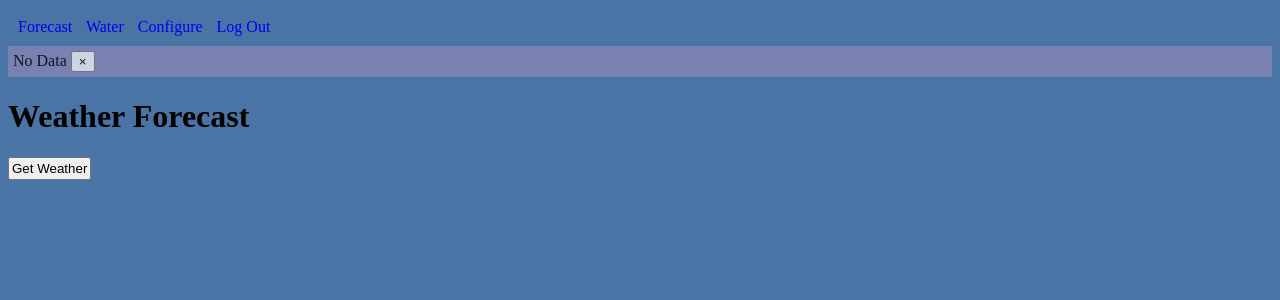
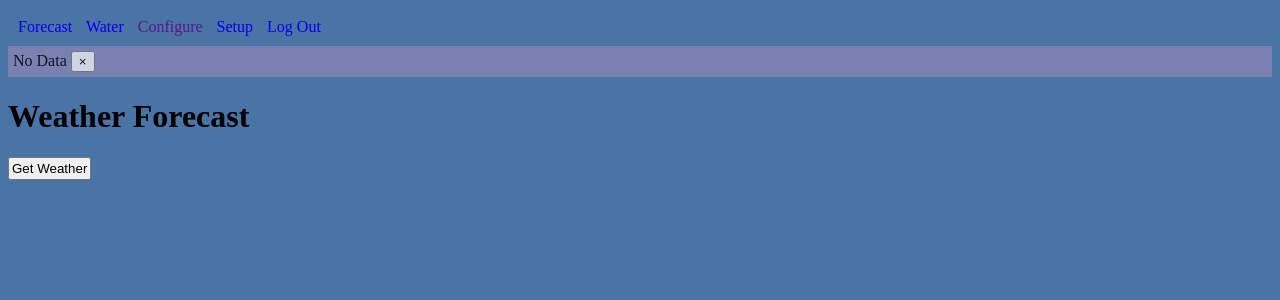
Before and after one commit to PetercSnk/web-app-garden, a Flask app: page /weather/1 in a window 1280 px wide. Shown: the top 300 px of the page. Run offline with Flask 3, Linux system fonts and the light colour scheme; a user stored in the database is signed in; parts of the project's set-up code (start-up, migrations or seed data) failed here and were passed over.

Commit message:
replace configure when fixed

```diff
--- a/web-application-bp/app/core/templates/core/core.html
+++ b/web-application-bp/app/core/templates/core/core.html
@@ -13,7 +13,8 @@
                     <div>
                         <a class="nav-item" id="home" href="{{ url_for('weather_bp.index') }}">Forecast</a>
                         <a class="nav-item" id="water" href="{{ url_for('water_bp.water_index') }}">Water</a>
-                        <a class="nav-item" id="configure" href="{{ url_for('water_bp.configure_index') }}">Configure</a>
+                        <a class="nav-item" id="configure" href="">Configure</a>
+                        <a class="nav-item" id="setup" href="{{ url_for('water_bp.setup') }}">Setup</a>
                         <a class="nav-item" id="logout" href="{{ url_for('auth_bp.logout') }}">Log Out</a>
                     </div>
                 </nav>
```
